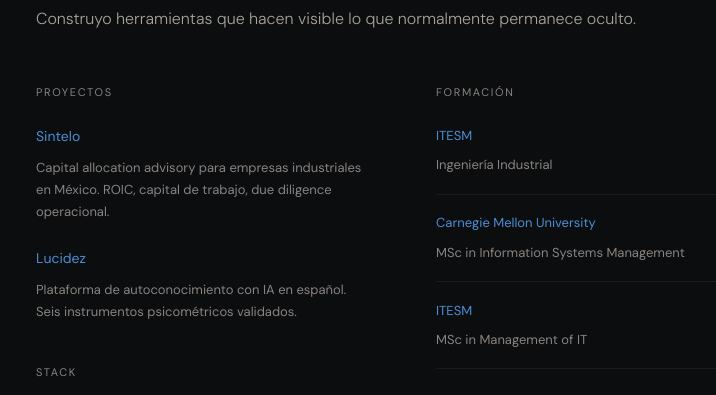
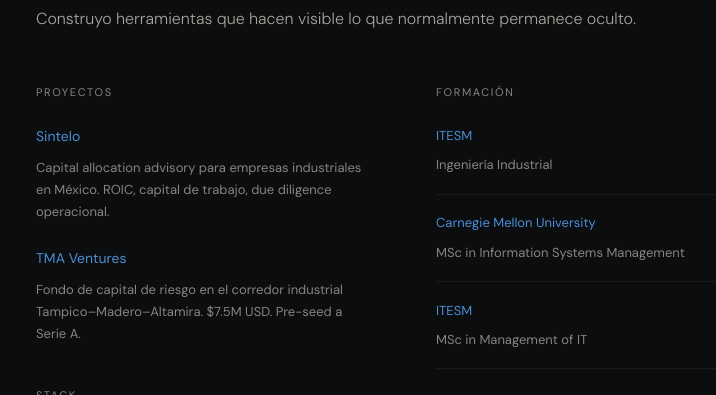
Before and after one commit to jorgeprax-dev/jorgeprax, an Astro site: page / in a window 1280 px wide. Shown: the part 338-733 px from the top of the page, without its empty margins (236-952 px from the left). Built offline with nearby package versions, Linux system fonts and the light colour scheme; Astro itself is replaced by a stand-in of ours; no server answers.

Commit message:
Fix: aplicar cambios Lucidez -> TMA Ventures en src raíz

```diff
--- a/src/layouts/Layout.astro
+++ b/src/layouts/Layout.astro
@@ -6,7 +6,7 @@
 
 const {
   title = "Jorge Prax",
-  description = "Construyo herramientas que hacen visible lo que normalmente permanece oculto. Sintelo · Lucidez."
+  description = "Construyo herramientas que hacen visible lo que normalmente permanece oculto. Sintelo · TMA Ventures."
 } = Astro.props;
 ---
 
--- a/src/pages/index.astro
+++ b/src/pages/index.astro
@@ -16,7 +16,7 @@
 
 const proyectosLargos = [
   { name: 'Sintelo', url: 'https://sintelo.com', urlLabel: 'sintelo.com →', desc: 'Capital allocation advisory para empresas industriales. ROIC, capital de trabajo, due diligence operacional.' },
-  { name: 'Lucidez', url: 'https://lucidez.app', urlLabel: 'lucidez.app →', desc: 'Plataforma de autoconocimiento con IA en español. Seis instrumentos psicométricos validados.' },
+  { name: 'TMA Ventures', url: 'https://tmaventures.vc', urlLabel: 'tmaventures.vc →', desc: 'Fondo de capital de riesgo en el corredor industrial Tampico–Madero–Altamira. $7.5M USD. Pre-seed a Serie A.' },
 ];
 
 const fallback = {
@@ -53,8 +53,8 @@
         <div class="info-block-mt">
           <div class="proj-mini-name">Sintelo</div>
           <div class="proj-mini-desc">Capital allocation advisory para empresas industriales en México. ROIC, capital de trabajo, due diligence operacional.</div>
-          <div class="proj-mini-name">Lucidez</div>
-          <div class="proj-mini-desc-last">Plataforma de autoconocimiento con IA en español. Seis instrumentos psicométricos validados.</div>
+          <div class="proj-mini-name">TMA Ventures</div>
+          <div class="proj-mini-desc-last">Fondo de capital de riesgo en el corredor industrial Tampico–Madero–Altamira. $7.5M USD. Pre-seed a Serie A.</div>
 
           <div class="stack-wrap">
             <div class="stack-label">Stack</div>
```
Also changed, not shown: 3 other files.
